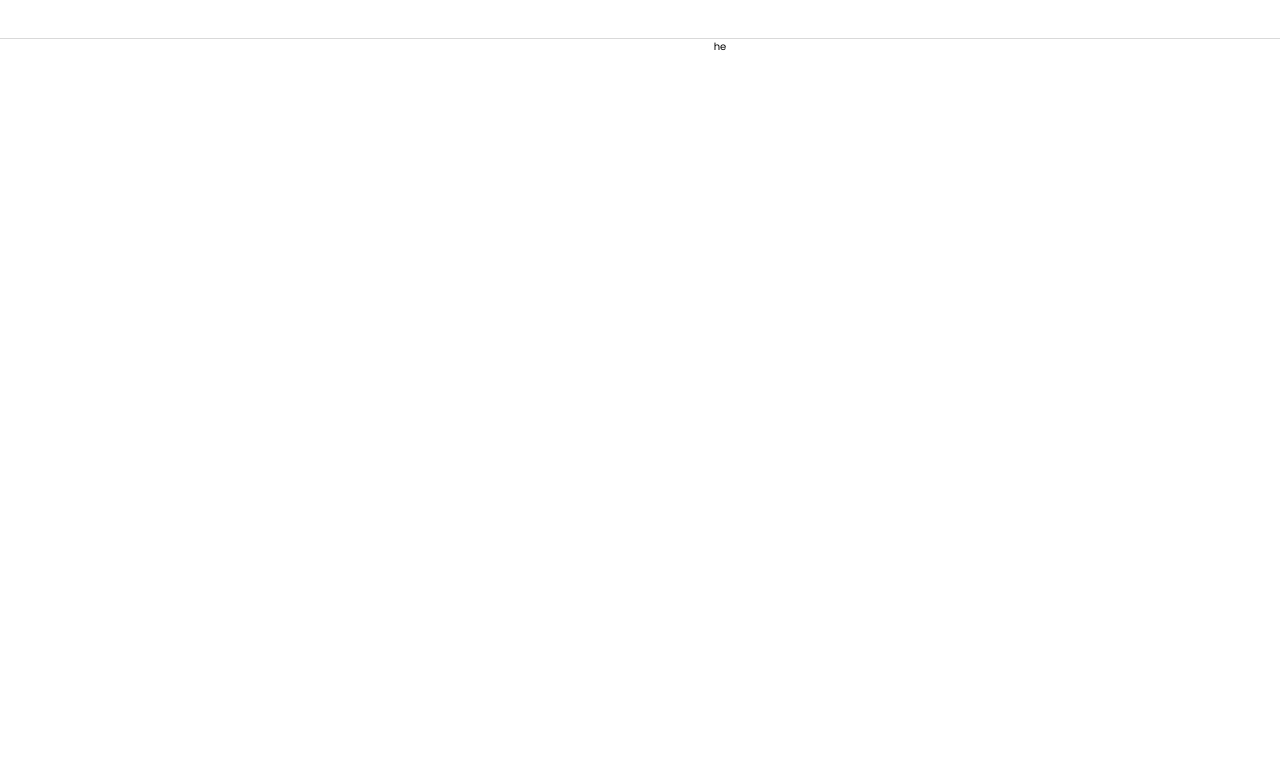
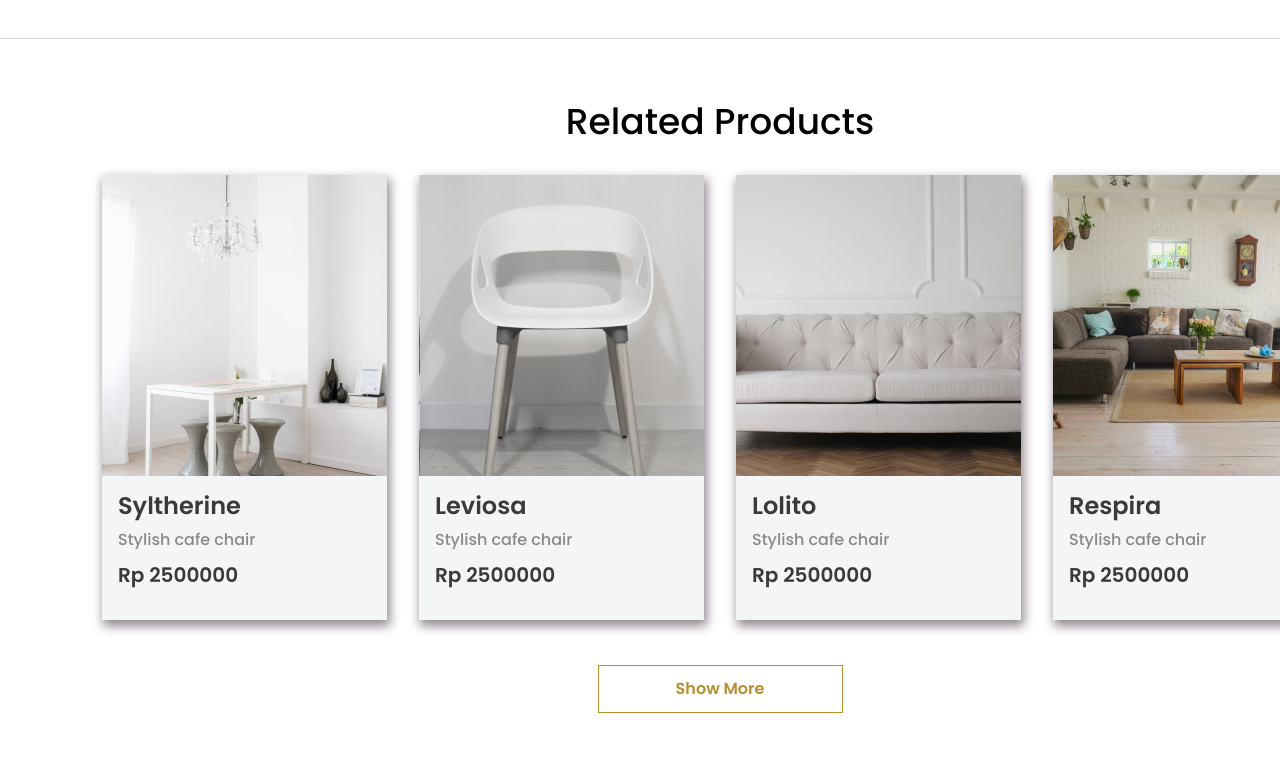
Before and after one commit to SubwaySerfer/e-commerce, a Vue app: page /card-info in a window 1280 px wide. Shown: the part 1736-2500 px from the top of the page. Built offline with nearby package versions, Linux system fonts and the light colour scheme.

Commit message:
end: related section

```diff
--- /dev/null
+++ b/src/assets/data/relatedList.json
@@ -0,0 +1,12 @@
+{
+  "products":[
+    {"id":1,"name":"Syltherine","discount":30,"isNew":false,"price": 2500000,"img":"src/assets/image/products/Syltherine-product.png","description":"Stylish cafe chair"},
+    {"id":2,"name":"Leviosa","discount":0,"isNew":false,"price": 2500000,"img":"src/assets/image/products/Leviosa-product.png","description":"Stylish cafe chair"},
+    {"id":3,"name":"Lolito","discount":50,"isNew":false,"price": 2500000,"img":"src/assets/image/products/Lolito-product.png","description":"Stylish cafe chair"},
+    {"id":4,"name":"Respira","discount":0,"isNew":true,"price": 2500000,"img":"src/assets/image/products/Respira-product.png","description":"Stylish cafe chair"},
+    {"id":5,"name":"Grifo","discount":0,"isNew":false,"price": 2500000,"img":"src/assets/image/products/Grifo-product.png","description":"Stylish cafe chair"},
+    {"id":6,"name":"Muggo","discount":0,"isNew":true,"price": 2500000,"img":"src/assets/image/products/Muggo-product.png","description":"Stylish cafe chair"},
+    {"id":7,"name":"Pingky","discount":50,"isNew":false,"price": 2500000,"img":"src/assets/image/products/Pingky-product.png","description":"Stylish cafe chair"},
+    {"id":8,"name":"Potty","discount":0,"isNew":true,"price": 2500000,"img":"src/assets/image/products/Potty-product.png","description":"Stylish cafe chair"}
+  ]
+}
--- a/src/components/cardInfo/CardDescription.vue
+++ b/src/components/cardInfo/CardDescription.vue
@@ -65,6 +65,7 @@
   font-size: 2.4rem;
   font-weight: 400;
   line-height: normal;
+  cursor: pointer;
 }
 .nav-list__title_active {
   color: black;
--- a/src/components/cardInfo/RelatedProducts.vue
+++ b/src/components/cardInfo/RelatedProducts.vue
@@ -1,9 +1,59 @@
 <template>
-  <section class="related-section">he</section>
+  <section class="related-section">
+    <h2 class="related__title">Related Products</h2>
+    <div class="related__cards">
+      <base-card
+        v-for="card in this.relatedCards"
+        :name="card.name"
+        :img="card.img"
+        :price="card.price"
+        :description="card.description"
+      ></base-card>
+    </div>
+    <base-button
+      :link="true"
+      to="/shop"
+      mode="white-btn"
+      linkName="Show More"
+    ></base-button>
+  </section>
 </template>
+
+<script>
+export default {
+  created() {
+    this.$store.commit("cardInfo/createRandomList");
+  },
+  computed: {
+    relatedCards() {
+      return this.$store.getters["cardInfo/getRandomList"];
+    },
+  },
+};
+</script>
 
 <style scoped>
 .related-section {
   height: 76.5rem;
+  display: flex;
+  flex-direction: column;
+  align-items: center;
+  padding-top: 5.5rem;
+}
+.related__cards {
+  height: 44.6rem;
+  display: flex;
+  flex-direction: row;
+  gap: 3.2rem;
+  margin-bottom: 4.4rem;
+}
+.related__title {
+  color: #000;
+  font-family: Poppins;
+  font-size: 3.6rem;
+  font-style: normal;
+  font-weight: 500;
+  line-height: normal;
+  margin-bottom: 2.6rem;
 }
 </style>
--- a/src/components/ui/BaseButton.vue
+++ b/src/components/ui/BaseButton.vue
@@ -2,9 +2,12 @@
   <button v-if="!link" :class="mode">
     <slot></slot>
   </button>
-  <router-link v-else :to="to" :linkName="linkName" :class="mode">
-    <slot></slot>
-  </router-link>
+  <button v-else :class="mode" class="btn">
+    <router-link :to="to" :linkName="linkName" class="btn"
+      >{{ linkName }}
+      <!-- <slot>{{ linkName }}</slot> -->
+    </router-link>
+  </button>
 </template>
 
 <script>
@@ -31,16 +34,20 @@ export default {
       default: "",
     },
   },
-  // computed: {
-  // createLink() {
-  //   return;
-  // },
-  // },
 };
 </script>
 
 <style scoped>
-button,
+.btn {
+  display: flex;
+  justify-content: center;
+  align-items: center;
+  padding: 0;
+}
+.btn:hover {
+  color: white;
+}
+/* button,
 a {
   text-decoration: none;
   background-color: #b88e2f;
@@ -53,6 +60,31 @@ a {
   font-weight: 700;
   line-height: normal;
   white-space: nowrap;
+} */
+a {
+  text-decoration: none;
+  color: #b88e2f;
+  width: 100%;
+  height: 100%;
+}
+a:hover {
+  color: white;
+}
+.white-btn {
+  border: 1px solid #b88e2f;
+  background: #fff;
+  color: #b88e2f;
+  font-family: Poppins;
+  font-size: 1.6rem;
+  font-style: normal;
+  font-weight: 600;
+  line-height: 150%;
+  width: 24.5rem;
+  height: 4.8rem;
+  border-radius: 0;
+}
+.white-btn:hover {
+  color: #fff;
 }
 
 a:hover,
--- a/src/store/index.js
+++ b/src/store/index.js
@@ -2,12 +2,14 @@ import { createStore } from "vuex";
 
 import homeModule from  './modules/home/index.js'
 import blogModule from './modules/blog/index.js'
+import cardInfo from "./modules/cardInfo/index.js";
 
 
 const store = createStore({
   modules: {
     home: homeModule,
-    blog: blogModule
+    blog: blogModule,
+    cardInfo: cardInfo,
   }
 })
 
--- /dev/null
+++ b/src/store/modules/cardInfo/getters.js
@@ -0,0 +1,5 @@
+export default{
+  getRandomList(state){
+    return state.relatedList
+  }
+}
--- /dev/null
+++ b/src/store/modules/cardInfo/index.js
@@ -0,0 +1,8 @@
+import mutations from "./mutations"
+import getters from "./getters"
+
+export default {namespaced: true, state(){
+ return{ relatedList: []}
+},
+mutations,
+getters}
--- /dev/null
+++ b/src/store/modules/cardInfo/mutations.js
@@ -0,0 +1,29 @@
+import jsonObj from '../../../assets/data/relatedList.json'
+
+export default {
+  createRandomList(state){
+    state.relatedList = jsonObj.products.slice(0,4)
+    // let arr = jsonObj.products
+    // let length = arr.length
+    // let result = new Set()
+    // if (length <= 4 ){
+    //   return arr
+    // } else if (
+    //   createList()
+    // )
+    // createList = () => {
+    //   result.add(getRandomIntInclusive(0, length - 1))
+    //   if(result.length < 4) {
+    //     createList()
+    //   }
+    // }
+
+    // getRandomIntInclusive = (min, max) => {
+    //   min = Math.ceil(min);
+    //   max = Math.floor(max);
+    //   return Math.floor(Math.random() * (max - min + 1)) + min;
+    // }
+    // console.log(result)
+    // state.relatedList = result
+  },
+}
```
Also changed, not shown: tasks.txt.
